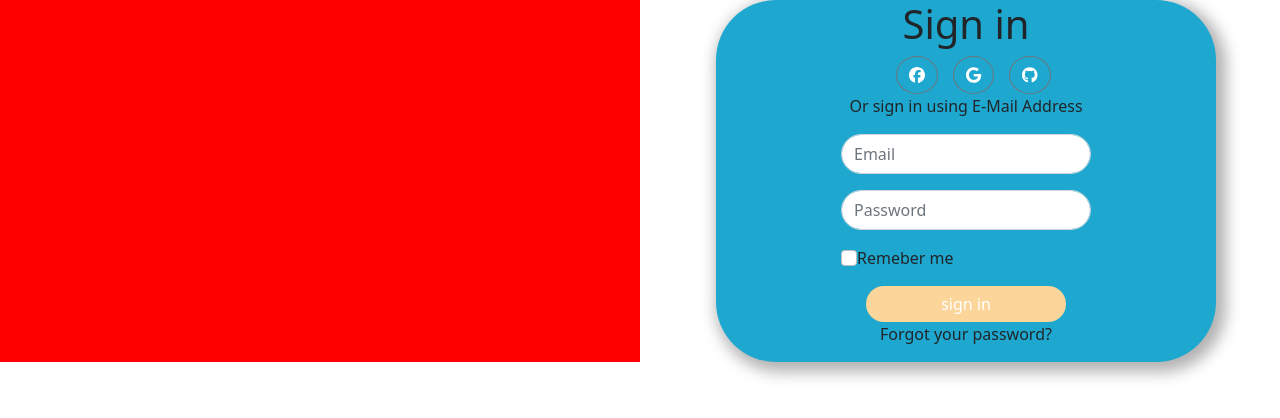
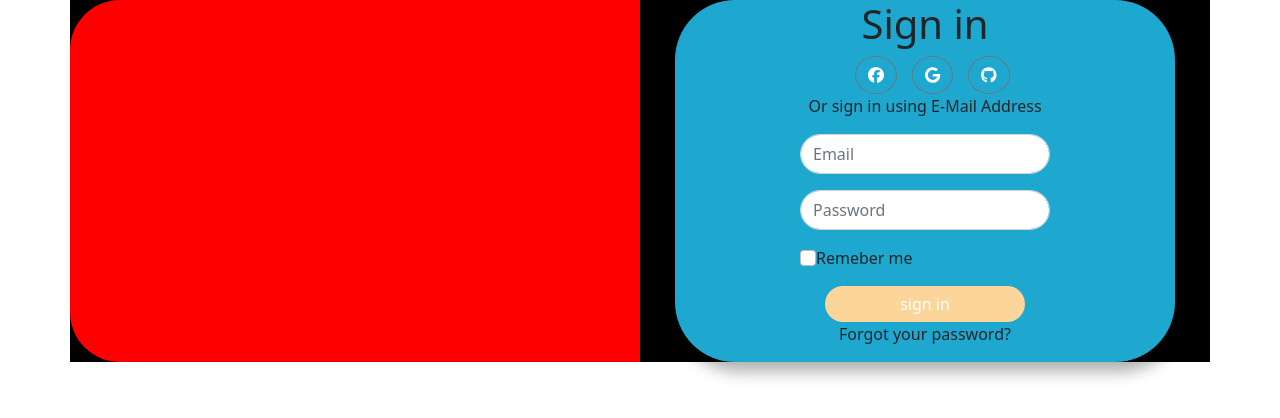
Before and after one commit to aleortbas/toDoList, a React (Create React App) app: page / in a window 1280 px wide. Shown: the top 418 px of the page. Built offline with nearby package versions, Linux system fonts and the light colour scheme.

Commit message:
Routes new way 6.4

```diff
--- a/src/App.css
+++ b/src/App.css
@@ -1,22 +1,26 @@
+.container {
+  background-color: black;
+}
+
 .row {
   margin: 0px;
 }
 
-#loginForm{
+#loginForm {
   display: flex;
   justify-content: center;
   align-items: center;
 }
 
-#form{
+#form {
   background-color: #1FA8CF;
   width: 500px;
   text-align: center;
   border-radius: 60px;
-  box-shadow: 5px 5px 15px 5px rgba(0,0,0,0.31)
+  box-shadow: 5px 5px 15px 5px rgba(0, 0, 0, 0.31)
 }
 
-#email{
+#email {
   width: 250px;
   height: 40px;
   border-radius: 20px;
@@ -24,7 +28,7 @@
   margin: auto;
 }
 
-#password{
+#password {
   width: 250px;
   height: 40px;
   border-radius: 20px;
@@ -32,7 +36,7 @@
   margin: auto;
 }
 
-#signIn{
+#signIn {
   width: 40%;
   border: 0px;
   border-radius: 24px;
@@ -46,44 +50,44 @@
   background-color: transparent;
 }
 
-#footerLogin{
+#footerLogin {
   display: flex;
 }
 
-#remeberMe{
+#remeberMe {
   margin-left: 25%;
 }
 
-#forgotPassword{
+#forgotPassword {
   text-align: center;
 }
 
-#button1{
+#button1 {
   margin-left: 3%;
   border-radius: 50%;
   border-radius: 50%;
   background-color: transparent;
 }
 
-#icono{
+#icono {
   transition: transform .7s ease-in-out;
 }
 
-#icono:hover{
+#icono:hover {
   color: #FCD59B;
   transform: rotate(40deg);
 }
 
-p{
-  cursor:text;
+p {
+  cursor: text;
 }
 
-#link{
-  color:inherit;
-  text-decoration:none;
+#link {
+  color: inherit;
+  text-decoration: none;
 }
 
-#link:hover{
+#link:hover {
   color: #FCD59B;
 }
 
--- a/src/App.js
+++ b/src/App.js
@@ -1,16 +1,23 @@
 import './App.css';
 import React, { Component } from 'react';
 import Main from "./components/Main";
-import { BrowserRouter } from 'react-router-dom';
+import Home from './components/HomeCompenent';
+import loginForm from './components/loginForm';
+import { createBrowserRouter, createRoutesFromElements, Route, RouterProvider } from 'react-router-dom';
+
+const router = createBrowserRouter(
+  createRoutesFromElements(
+    <Route path="/">
+      <Route index element={<Home />} />
+      <Route path="todo" element={<loginForm/>} />
+    </Route>
+  )
+)
 
 class App extends Component {
   render() {
     return (
-      <BrowserRouter>
-        <div className="App">
-          <Main />
-        </div>
-      </BrowserRouter>
+      <RouterProvider router={router} />
     );
   }
 }
--- a/src/components/HomeCompenent.js
+++ b/src/components/HomeCompenent.js
@@ -8,8 +8,9 @@ class Home extends Component {
     render() {
         return (
             <React.Fragment>
+                <div className="container" id="container-login">
                 <div className="row">
-                    <div className="col-6 col-md-6" style={{ backgroundColor: "red" }}>
+                    <div className="col-6 col-md-6" style={{ backgroundColor: "red", borderTopLeftRadius:"50px", borderBottomLeftRadius:"50px" }}>
                     </div>
                     <div className="col-6 col-md-6">
                         <div id="loginForm">
@@ -36,6 +37,7 @@ class Home extends Component {
                         </div>
                     </div>
                 </div>
+                </div>
             </React.Fragment>
         )
     }
```
